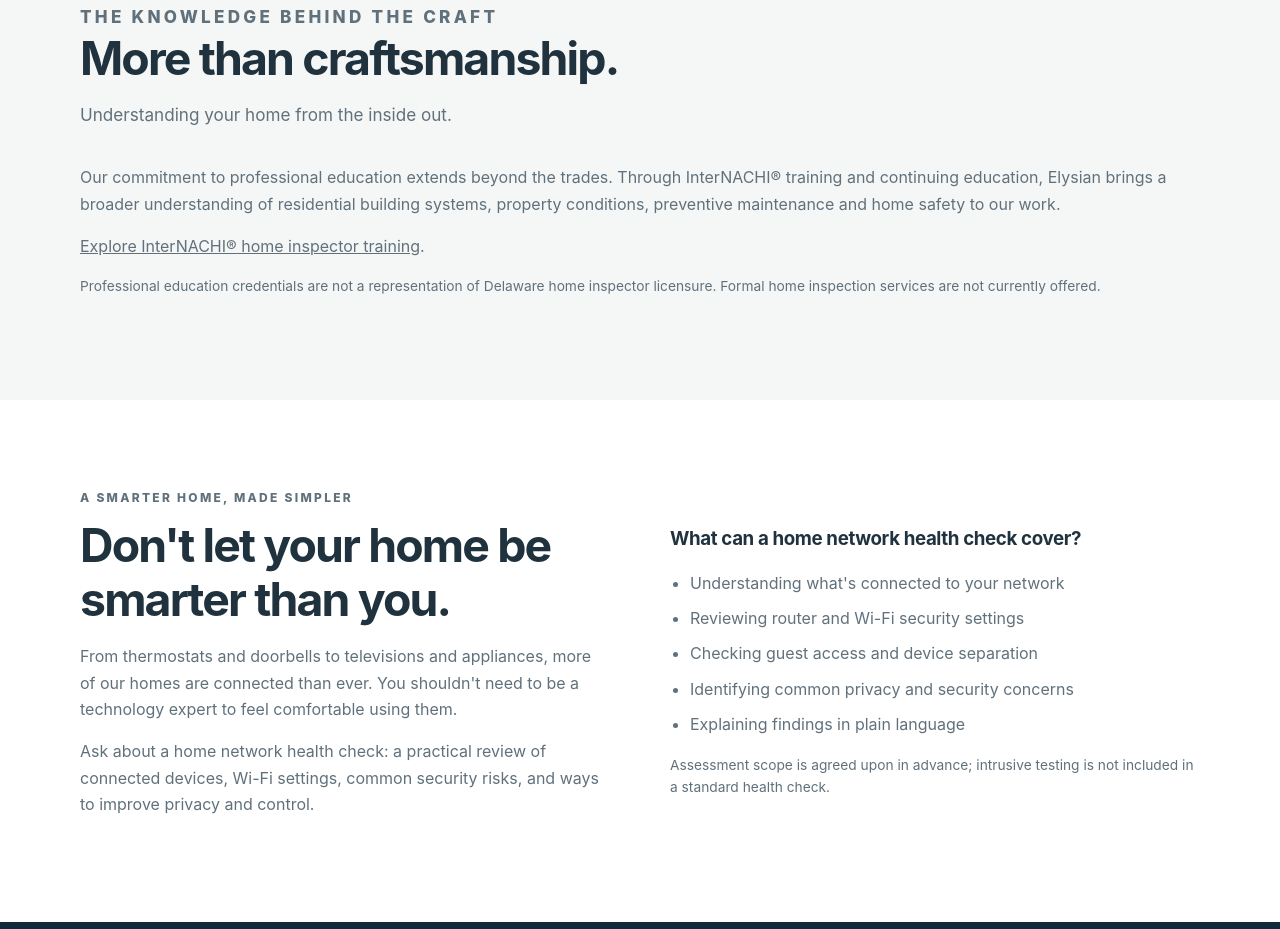
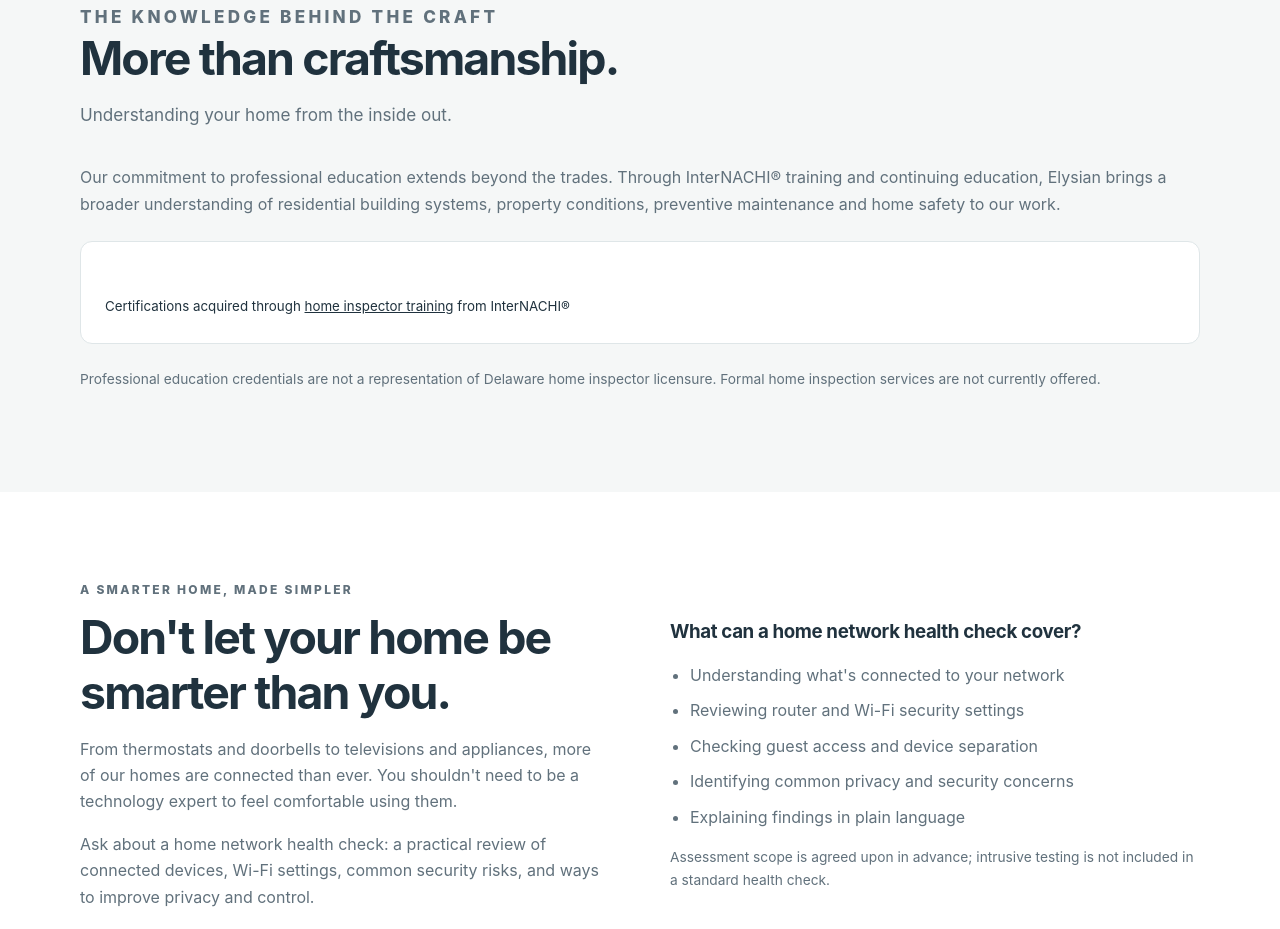
Before and after one commit to anthonymcwhite/Elysian-Contracting, a plain HTML site: page index.html in a window 1280 px wide. Shown: the part 2333-3262 px from the top of the page. Drawn offline with Linux system fonts and the light colour scheme.

Commit message:
Embed InterNACHI continuing education credentials

```diff
--- a/index.html
+++ b/index.html
@@ -20,7 +20,7 @@
 <article class="service-card" id="home-technology"><div class="card-art tech-art" aria-hidden="true"><svg viewBox="0 0 600 210" preserveAspectRatio="xMidYMid slice"><rect width="600" height="210" fill="#143b50"/><path d="M0 210L180 65L300 155L430 40L600 180V210Z" fill="#225c74"/><path d="M160 210V105L300 35L440 105V210" fill="#1b4559" stroke="#85bfd4" stroke-width="4"/><rect x="260" y="125" width="80" height="85" rx="4" fill="#a6d8e7" opacity=".8"/><path d="M300 125V210" stroke="#1b4559" stroke-width="4"/><path d="M244 96Q300 45 356 96M260 112Q300 75 340 112M281 128Q300 110 319 128" fill="none" stroke="#c2eefa" stroke-width="5" stroke-linecap="round"/><circle cx="300" cy="141" r="6" fill="#c2eefa"/><circle cx="102" cy="76" r="10" fill="#7bd1e9"/><circle cx="501" cy="87" r="10" fill="#7bd1e9"/><path d="M112 76H180L224 112M490 87H427L385 112" stroke="#7bd1e9" stroke-width="2" stroke-dasharray="5 6" fill="none"/></svg></div><div class="card-body"><h3>Home Technology & Security</h3><p>Making modern homes easier to use, understand, and protect—without the confusing jargon.</p><div class="tags"><span>Smart-Home Setup</span><span>Wi-Fi & Networking</span><span>Security & Privacy Reviews</span><span>Cameras & Doorbells</span><span>Custom Tech Solutions</span></div><a class="text-link" href="#contact">Ask about technology services →</a></div></article>
 </div></div></section>
 <section class="section" id="approach"><div class="container split"><div class="copy"><p class="kicker">The Elysian approach</p><h2>Good work. Clear answers. No unnecessary complexity.</h2><p>Homes are changing. The craftsmanship that keeps them running still matters, and so does understanding the technology woven into everyday life.</p><p>We focus on practical recommendations, thoughtful installation, and explaining the why—not just the what—so you can make confident decisions about your home.</p></div><div class="feature-panel" aria-label="Our priorities"><div class="feature-line"><b>01</b><span>Listen first and understand the problem</span></div><div class="feature-line"><b>02</b><span>Recommend solutions that fit your home</span></div><div class="feature-line"><b>03</b><span>Deliver careful, professional work</span></div><div class="feature-line"><b>04</b><span>Leave you informed and in control</span></div></div></div></section>
-<section class="section section-light" id="education"><div class="container"><div class="section-intro"><p class="kicker">The knowledge behind the craft</p><h2>More than craftsmanship.</h2><p>Understanding your home from the inside out.</p></div><div class="copy"><p>Our commitment to professional education extends beyond the trades. Through InterNACHI® training and continuing education, Elysian brings a broader understanding of residential building systems, property conditions, preventive maintenance and home safety to our work.</p><p><a href="https://www.nachi.org/education.htm">Explore InterNACHI® home inspector training</a>.</p><p style="font-size:.86rem">Professional education credentials are not a representation of Delaware home inspector licensure. Formal home inspection services are not currently offered.</p></div></div></section>
+<section class="section section-light" id="education"><div class="container"><div class="section-intro"><p class="kicker">The knowledge behind the craft</p><h2>More than craftsmanship.</h2><p>Understanding your home from the inside out.</p></div><div class="copy"><p>Our commitment to professional education extends beyond the trades. Through InterNACHI® training and continuing education, Elysian brings a broader understanding of residential building systems, property conditions, preventive maintenance and home safety to our work.</p><div class="education-seals" style="background:white;border:1px solid var(--line);border-radius:12px;padding:24px;margin:24px 0;overflow-wrap:anywhere"><div><script src="https://www.nachi.org/webseals/legacy/education?nachiid=NACHI21011174&include_universal=1"></script><br /><small>Certifications acquired through <a href="https://www.nachi.org/education.htm">home inspector training</a> from InterNACHI&reg;</small></div></div><p style="font-size:.86rem">Professional education credentials are not a representation of Delaware home inspector licensure. Formal home inspection services are not currently offered.</p></div></div></section>
 <section class="section"><div class="container split"><div class="copy"><p class="kicker">A smarter home, made simpler</p><h2>Don't let your home be smarter than you.</h2><p>From thermostats and doorbells to televisions and appliances, more of our homes are connected than ever. You shouldn't need to be a technology expert to feel comfortable using them.</p><p>Ask about a home network health check: a practical review of connected devices, Wi-Fi settings, common security risks, and ways to improve privacy and control.</p></div><div><h3>What can a home network health check cover?</h3><ul class="bullets"><li>Understanding what's connected to your network</li><li>Reviewing router and Wi-Fi security settings</li><li>Checking guest access and device separation</li><li>Identifying common privacy and security concerns</li><li>Explaining findings in plain language</li></ul><p style="color:var(--muted);font-size:.86rem">Assessment scope is agreed upon in advance; intrusive testing is not included in a standard health check.</p></div></div></section>
 <section class="section contact" id="contact"><div class="container"><p class="eyebrow">Start a conversation</p><h2>Tell us what your home needs.</h2><p>Whether it's a repair, an upgrade, or a technology question, we're happy to help you figure out the next step.</p><p class="contact-note">Contact details and inquiry form are being finalized. For now, please reach out through your existing Elysian contact channel.</p></div></section>
 </main>
```
